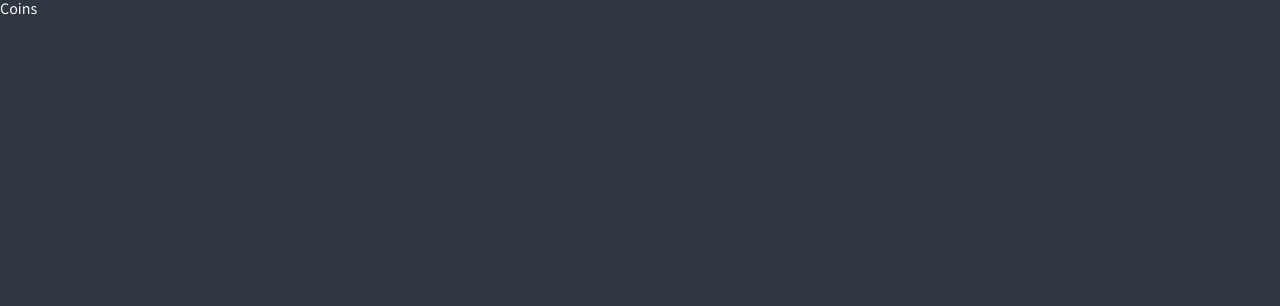
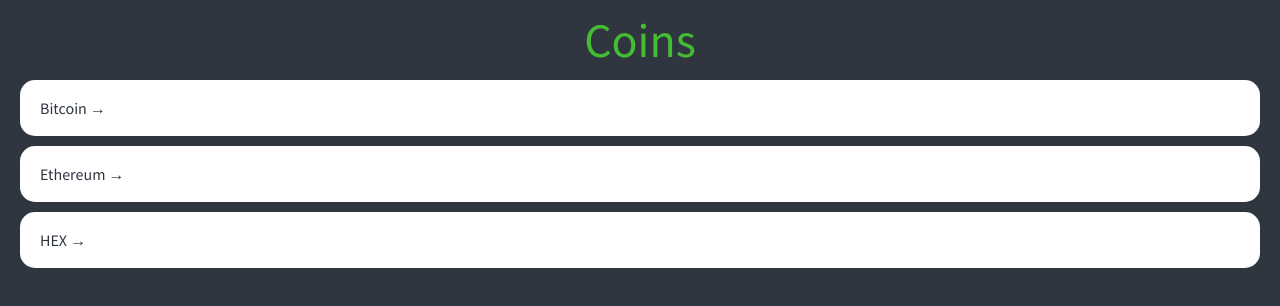
Before and after one commit to singsoong/CoinTracker, a React (Create React App) app: page / in a window 1280 px wide. Shown: the top 306 px of the page. Built offline with nearby package versions, Linux system fonts and the light colour scheme.

Commit message:
style: Coins styling with dummy data

```diff
--- a/public/index.html
+++ b/public/index.html
@@ -25,6 +25,12 @@
       Learn how to configure a non-root public URL by running `npm run build`.
     -->
     <title>React App</title>
+    <link
+      type="text/css"
+      media="screen"
+      rel="stylesheet"
+      href="https://fonts.googleapis.com/css2?family=Source+Sans+Pro:wght@300;400&display=swap"
+    />
   </head>
   <body>
     <noscript>You need to enable JavaScript to run this app.</noscript>
--- a/src/App.tsx
+++ b/src/App.tsx
@@ -3,7 +3,6 @@ import { createGlobalStyle } from "styled-components";
 import Router from "./routes/Router";
 
 const GlobalStyle = createGlobalStyle`
-@import url('https://fonts.googleapis.com/css2?family=Source+Sans+Pro:wght@300;400&display=swap');
 html, body, div, span, applet, object, iframe,
 h1, h2, h3, h4, h5, h6, p, blockquote, pre,
 a, abbr, acronym, address, big, cite, code,
--- a/src/routes/Coins.tsx
+++ b/src/routes/Coins.tsx
@@ -1,9 +1,81 @@
 import styled from "styled-components";
+import { Link } from "react-router-dom";
+
+const coins = [
+  {
+    id: "btc-bitcoin",
+    name: "Bitcoin",
+    symbol: "BTC",
+    rank: 1,
+    is_new: false,
+    is_active: true,
+    type: "coin",
+  },
+  {
+    id: "eth-ethereum",
+    name: "Ethereum",
+    symbol: "ETH",
+    rank: 2,
+    is_new: false,
+    is_active: true,
+    type: "coin",
+  },
+  {
+    id: "hex-hex",
+    name: "HEX",
+    symbol: "HEX",
+    rank: 3,
+    is_new: false,
+    is_active: true,
+    type: "token",
+  },
+];
 
 export default function Coins() {
   return (
-    <>
-      <h1>Coins</h1>
-    </>
+    <Container>
+      <Header>
+        <Title>Coins</Title>
+      </Header>
+      <CoinsList>
+        {coins.map((coin) => (
+          <Link key={coin.id} to={`/${coin.id}`}>
+            <Coin>{coin.name} &rarr;</Coin>
+          </Link>
+        ))}
+      </CoinsList>
+    </Container>
   );
 }
+
+const Container = styled.div`
+  padding: 0px 20px;
+`;
+
+const Header = styled.header`
+  height: 10vh;
+  display: flex;
+  justify-content: center;
+  align-items: center;
+`;
+
+const CoinsList = styled.ul``;
+
+const Coin = styled.li`
+  background-color: white;
+  color: ${(props) => props.theme.bgColor};
+  margin-bottom: 10px;
+  padding: 20px;
+  border-radius: 15px;
+  a {
+    transition: color 1s ease-in;
+  }
+  &:hover {
+    color: ${(props) => props.theme.accentColor};
+  }
+`;
+
+const Title = styled.h1`
+  color: ${(props) => props.theme.accentColor};
+  font-size: 48px;
+`;
```
